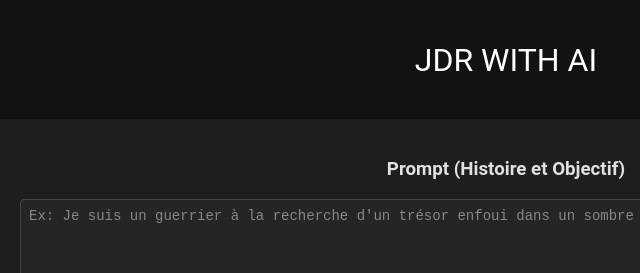
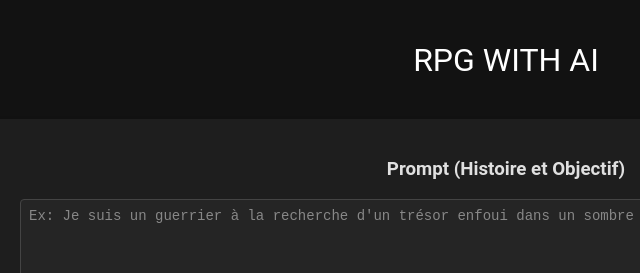
Before and after one commit to Techartdr/aicg-project-L3, a plain HTML site: page index.html in a window 1280 px wide. Shown: the top 273 px of the page, 134-774 px from the left. Drawn offline with Linux system fonts and the light colour scheme.

Commit message:
debug + new img

```diff
--- a/index.html
+++ b/index.html
@@ -8,7 +8,7 @@
 </head>
 <body>
 <div class="container">
-  <h1>JDR with AI</h1>
+  <h1>RPG with AI</h1>
 
   <!-- Section : Contexte initial -->
   <section class="initial-section">
```
Also changed, not shown: img/rpg_ai.png.
